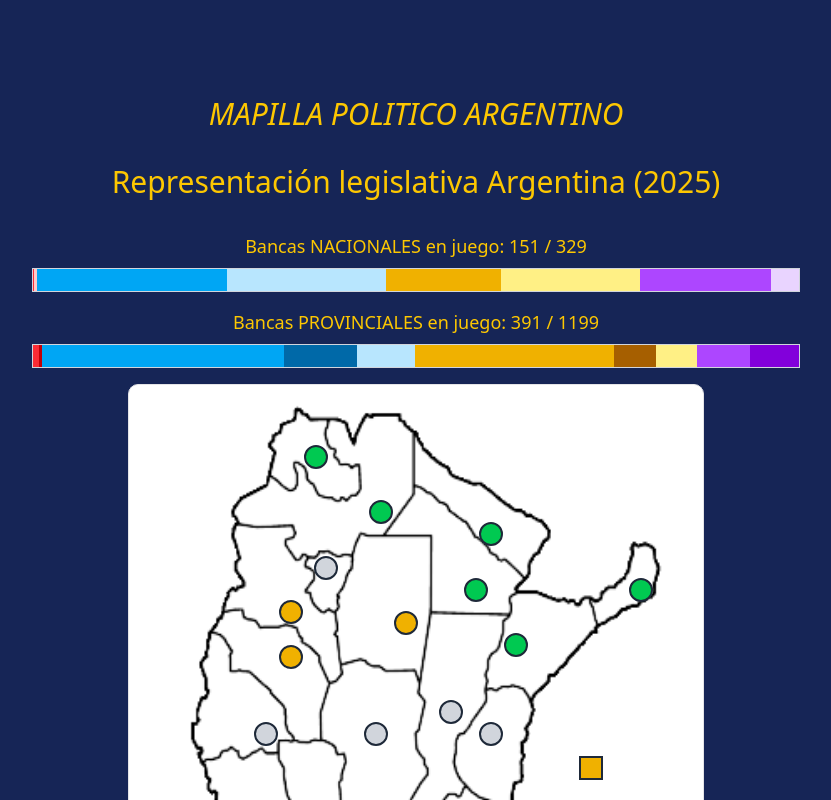
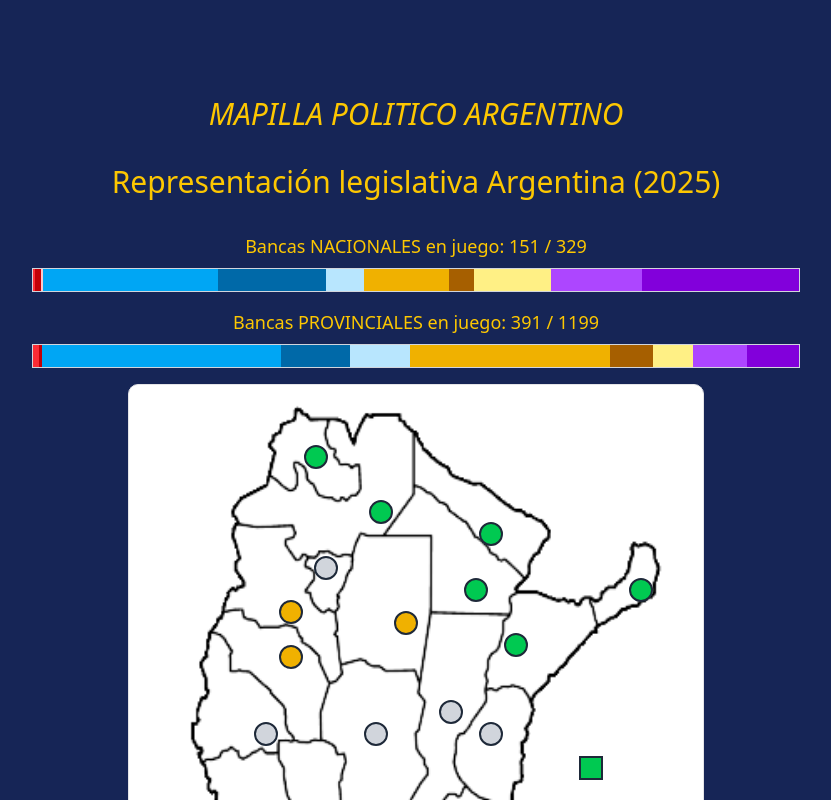
Before and after one commit to Fierillo/mapilla-politico-argentino, a Next.js app: page / in a window 1280 px wide. Shown: the top 800 px of the page, without its empty margins (224-1055 px from the left). Built offline with nearby package versions, Linux system fonts and the light colour scheme.

Commit message:
feat: update National bancas

```diff
--- a/src/data/provinces.ts
+++ b/src/data/provinces.ts
@@ -63,19 +63,19 @@ export const partyKeys: (keyof Party)[] = [
         population: 35912841,
         parties: {
           peronismo: {
-              deputies: {bancas: 110, loseBancas: 52},
-              senate: {bancas: 39, loseBancas: 16}
+              deputies: {bancas: 110, loseBancas: 52, renewBancas: 43},
+              senate: {bancas: 39, loseBancas: 16, renewBancas: 7}
           },
           socialismo: {
-              deputies: {bancas: 5, loseBancas: 4},
-              senate: {bancas: 0, loseBancas: 0}
+              deputies: {bancas: 5, loseBancas: 4, renewBancas: 3},
+              senate: {bancas: 0, loseBancas: 0, renewBancas: 0}
           },
           centro: {
-              deputies: {bancas: 103, loseBancas: 63},
+              deputies: {bancas: 103, loseBancas: 63, renewBancas: 17},
               senate: {bancas: 27, loseBancas: 8}
           },
           liberalismo: {
-              deputies: {bancas: 39, loseBancas: 8},
+              deputies: {bancas: 39, loseBancas: 8, renewBancas: 64},
               senate: {bancas: 6, loseBancas: 0}
           }
         }
@@ -92,7 +92,7 @@ export const partyKeys: (keyof Party)[] = [
         parties: {
           peronismo: {
               deputies: {bancas: 38, loseBancas: 20, renewBancas: 21},
-              senate: {bancas: 21, loseBancas: 10, renewBancas: 13}
+              senate: {bancas: 21, loseBancas: 10, renewBancas: 7}
           },
           socialismo: {
               deputies: {bancas: 2, loseBancas: 2, renewBancas: 2},
@@ -100,11 +100,11 @@ export const partyKeys: (keyof Party)[] = [
           },
           centro: {
               deputies: {bancas: 28, loseBancas: 13, renewBancas: 5},
-              senate: {bancas: 13, loseBancas: 6, renewBancas: 2}
+              senate: {bancas: 13, loseBancas: 6, renewBancas: 4}
           },
           liberalismo: {
               deputies: {bancas: 24, loseBancas: 11, renewBancas: 18},
-              senate: {bancas: 12, loseBancas: 5, renewBancas: 8}
+              senate: {bancas: 12, loseBancas: 5, renewBancas: 13}
           }
         }
     },
```
